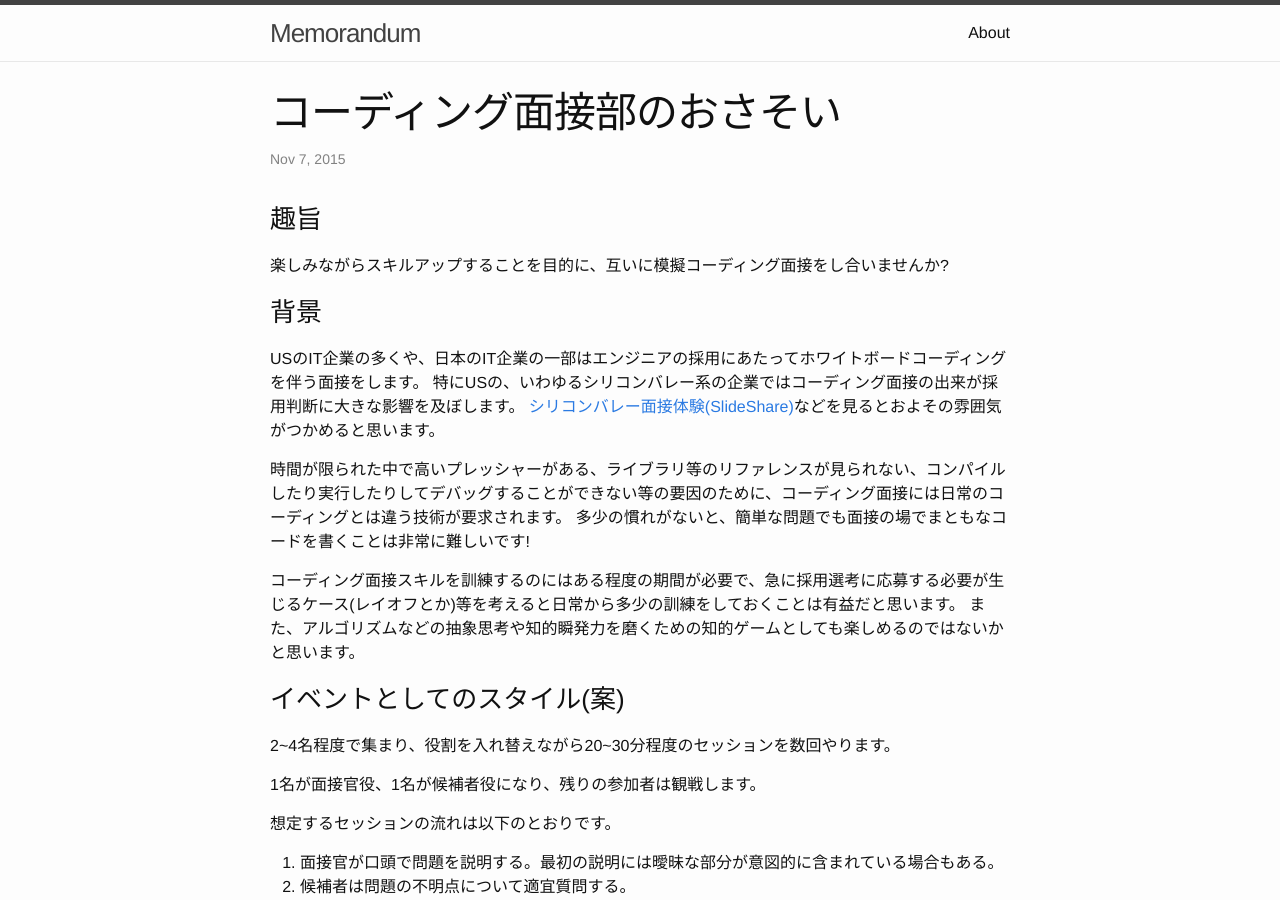
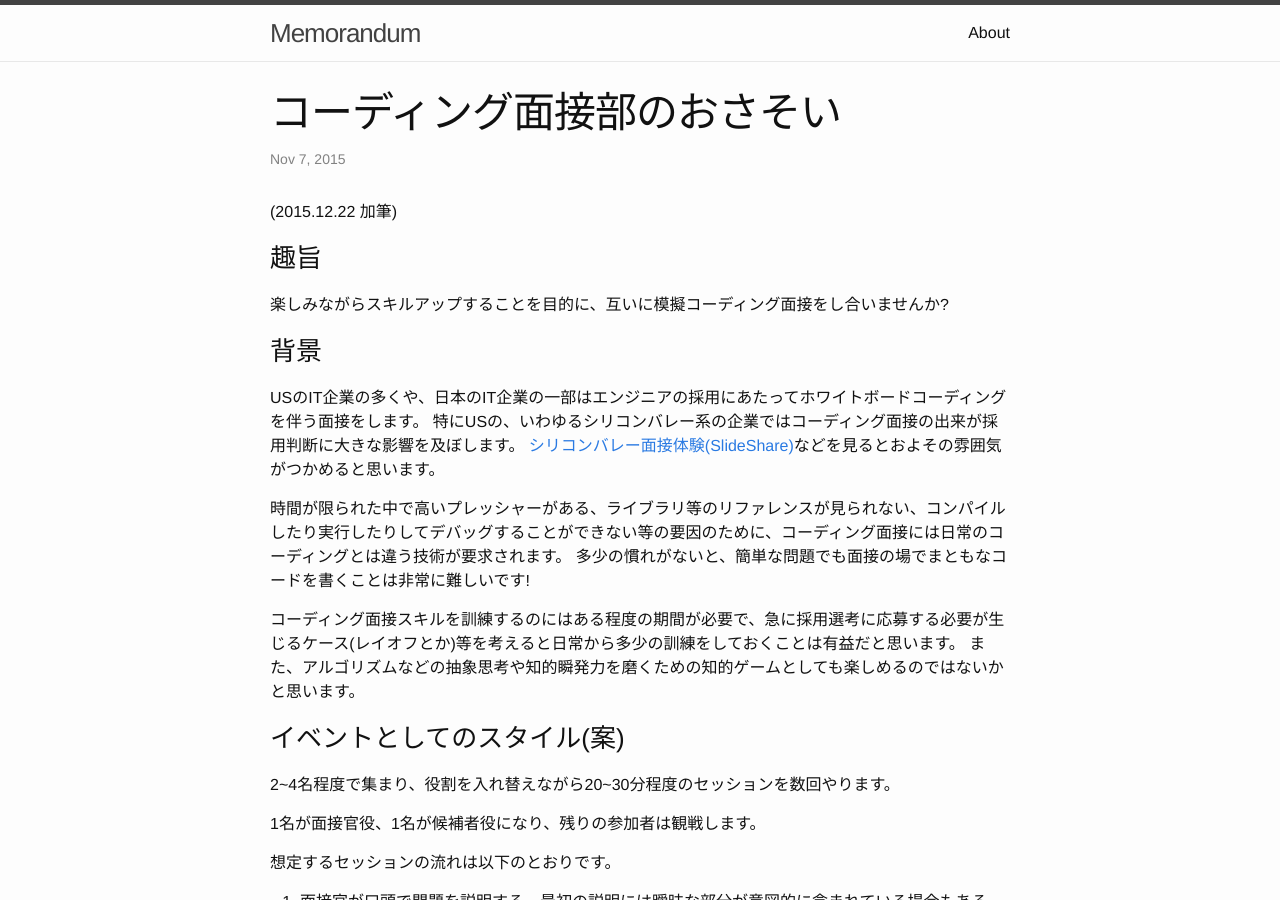
Before and after one commit to ktsujino/ktsujino.github.io, a Jekyll site: the page built from _posts/2015-11-07-coding-interview.markdown, in a window 1280 px wide and 900 px high. Built offline with Jekyll 4.4.1, drawn with Linux system fonts in a browser that asks for light colours.

Commit message:
small fix

```diff
--- a/_posts/2015-11-07-coding-interview.markdown
+++ b/_posts/2015-11-07-coding-interview.markdown
@@ -4,6 +4,8 @@ title:  "コーディング面接部のおさそい"
 date:   2015-11-07 10:01:50
 categories:
 ---
+
+(2015.12.22 加筆)
 
 ### 趣旨
 
```
